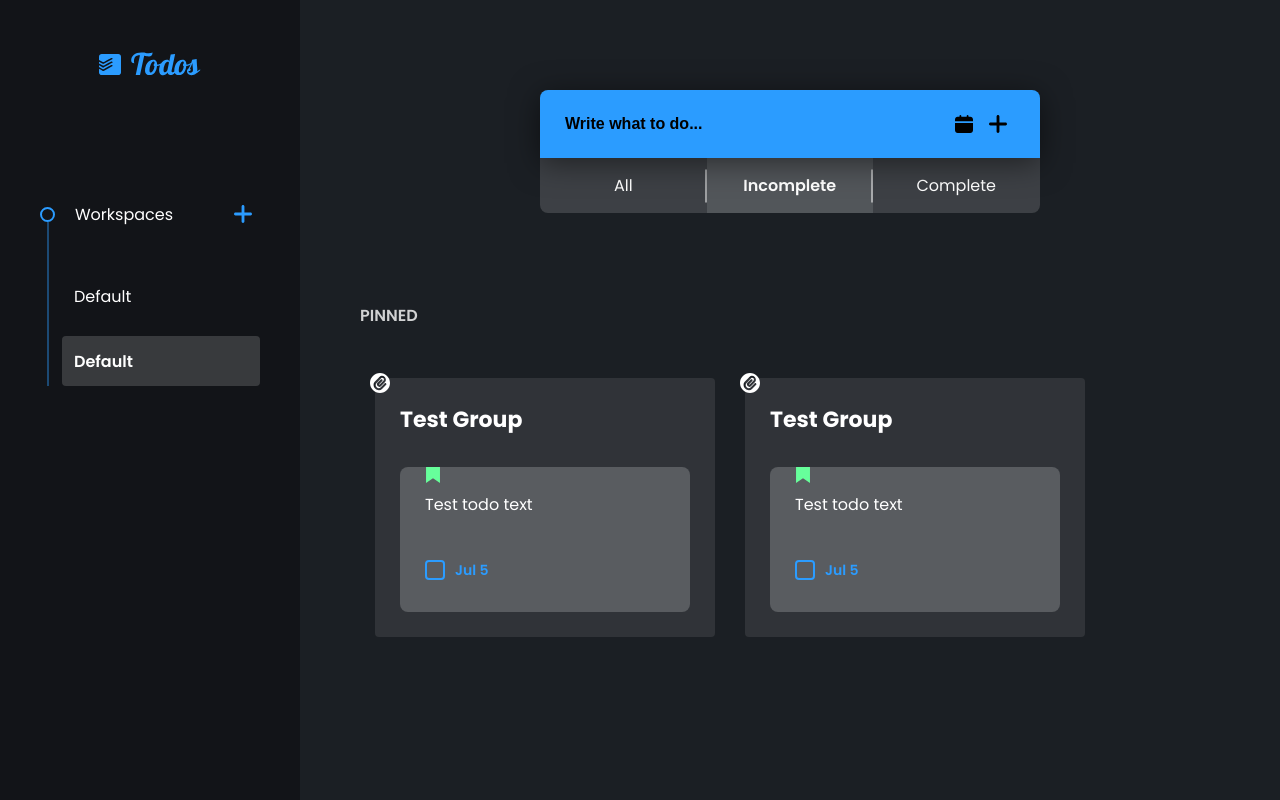
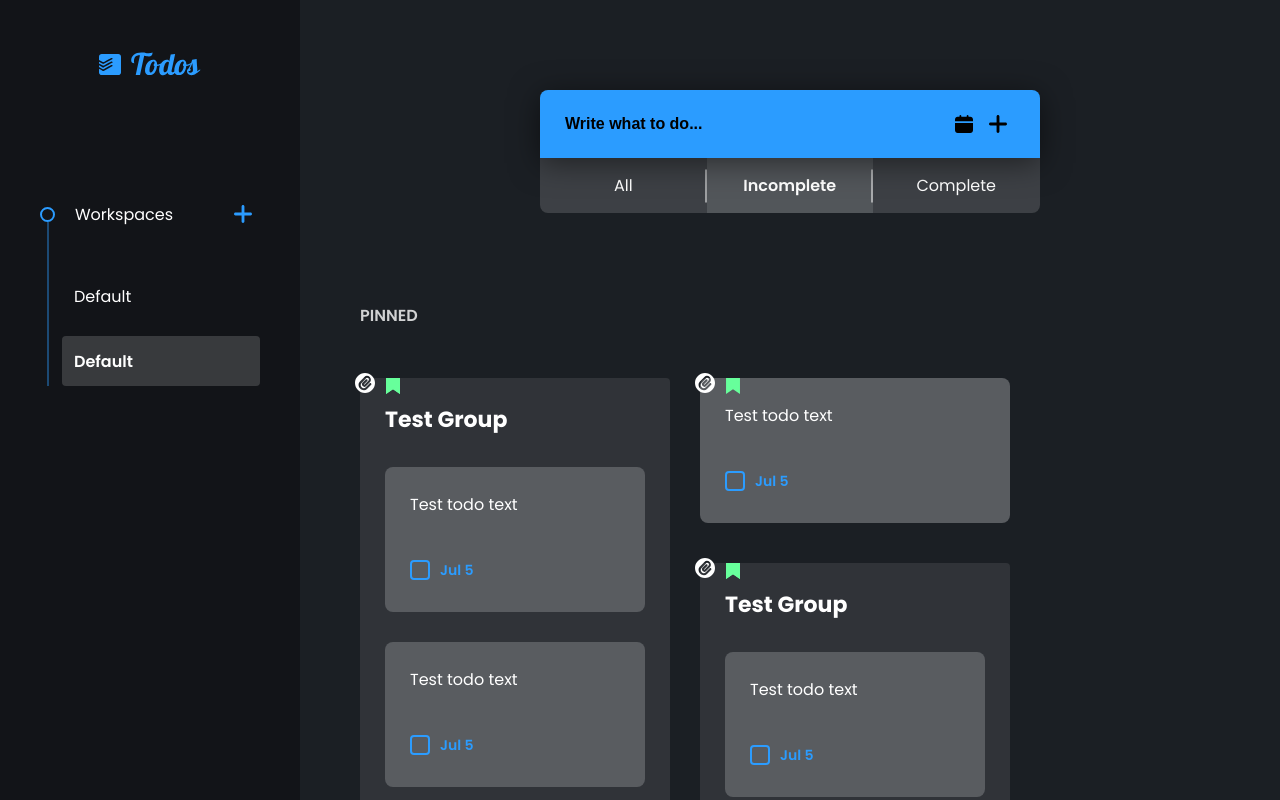
Before and after one commit to DevanshKaushik/todo-app, a React (Create React App) app: page / in a window 1280 px wide. Shown: the top 800 px of the page. Built offline with nearby package versions, Linux system fonts and the light colour scheme.

Commit message:
feat(todoareas): add layout system for todos and todo groups

```diff
--- a/src/Components/TodoAreas/index.tsx
+++ b/src/Components/TodoAreas/index.tsx
@@ -1,11 +1,12 @@
-import React, { FunctionComponent, useEffect, useMemo, useState } from "react"
-import { TodoAreasColumn, TodoAreasTitle, StyledTodoAreas } from "./styles"
+import React, { createRef, FunctionComponent, useEffect, useState } from "react"
+import { TodoAreasTitle, StyledTodoAreas, TodosContainer } from "./styles"
 
 import { v4 as uuid } from "uuid"
 import { TodoGroup } from "../../core-ui"
 import Todo from "../../core-ui/Todo"
 import { useResizeObserver } from "../../hooks/useResizeObserver"
 import { LabelIds } from "../../constants/labels"
+import setTodosPosition from "../../helpers/setTodosPosition"
 
 export enum TodoAreasCategory {
   PINNED = "PINNED",
@@ -19,20 +20,55 @@ type Props = {
   rowGap: number
 }
 
-const createColumnsWithTodos = (
-  columnCount: number,
-  columnWidth: number,
-  columnGap: number,
-  rowGap: number
-) => {
-  return [...Array(columnCount)].map(() => (
-    <TodoAreasColumn
-      columnWidth={columnWidth}
-      columnGap={columnGap}
-      rowGap={rowGap}
-    >
+const TodoAreas: FunctionComponent<Props> = (props) => {
+  // Setting up column count based on the available space
+  const [columnCount, setColumnCount] = useState<number>(1)
+  const { width: containerWidth, ref } = useResizeObserver<HTMLDivElement>()
+
+  useEffect(() => {
+    const newColumnCount = Math.floor(containerWidth / props.columnWidth)
+    setColumnCount(newColumnCount)
+  }, [containerWidth, props.columnWidth])
+
+  // Positioning all the todos inside the todos container
+  const todosContainerRef = createRef<HTMLDivElement>()
+  useEffect(() => {
+    if (!todosContainerRef.current) return
+    const { current: todosContainer } = todosContainerRef
+
+    setTodosPosition(
+      todosContainer,
+      columnCount,
+      props.rowGap,
+      props.columnWidth
+    )
+  }, [columnCount, props.columnWidth, props.rowGap])
+
+  const todo = (
+    <Todo
+      todo={{
+        id: uuid(),
+        text: "Test todo text",
+        deadlineDate: new Date(),
+        labelId: LabelIds.GREEN,
+        isComplete: false,
+        isPinned: true,
+        isGrouped: false,
+      }}
+      width={props.columnWidth - props.columnGap}
+      onComplete={() => {}}
+      onDelete={() => {}}
+      onPin={() => {}}
+      onUnpin={() => {}}
+      onCopy={() => {}}
+      onLabelChange={() => {}}
+    />
+  )
+
+  const todoGroup1 = (
     <TodoGroup
       todoGroup={{ id: uuid(), name: "Test Group", isPinned: true }}
+      width={props.columnWidth - props.columnGap}
       onPin={() => {}}
       onUnpin={() => {}}
       onDelete={() => {}}
@@ -49,6 +85,7 @@ const createColumnsWithTodos = (
           isPinned: true,
           isGrouped: false,
         }}
+        width={props.columnWidth - props.columnGap}
         onComplete={() => {}}
         onDelete={() => {}}
         onPin={() => {}}
@@ -57,40 +94,77 @@ const createColumnsWithTodos = (
         onLabelChange={() => {}}
       />
     </TodoGroup>
-    </TodoAreasColumn>
-  ))
-}
-
-const TodoAreas: FunctionComponent<Props> = (props) => {
-  // Setting up column count based on the available space
-  const [columnCount, setColumnCount] = useState<number>(1)
-  const { width: containerWidth, ref } = useResizeObserver<HTMLDivElement>()
-  useEffect(() => {
-    const bufferWidth = 10
-    const finalColumnWidth = props.columnWidth + props.columnGap
-    const newColumnCount = Math.max(
-      Math.floor((containerWidth - bufferWidth) / finalColumnWidth),
-      1
   )
 
-    setColumnCount(newColumnCount)
-  }, [columnCount, containerWidth, props.columnGap, props.columnWidth])
-
-  // Using memoization to create todo columns
-  // Changes when column count changes
-  const todoColumns = useMemo(() => {
-    return createColumnsWithTodos(
-      columnCount,
-      props.columnWidth,
-      props.columnGap,
-      props.rowGap
+  const todoGroup2 = (
+    <TodoGroup
+      todoGroup={{ id: uuid(), name: "Test Group", isPinned: true }}
+      width={props.columnWidth - props.columnGap}
+      onPin={() => {}}
+      onUnpin={() => {}}
+      onDelete={() => {}}
+      onUngroup={() => {}}
+      onCopy={() => {}}
+    >
+      <Todo
+        todo={{
+          id: uuid(),
+          text: "Test todo text",
+          deadlineDate: new Date(),
+          labelId: LabelIds.GREEN,
+          isComplete: false,
+          isPinned: true,
+          isGrouped: false,
+        }}
+        width={props.columnWidth - props.columnGap}
+        onComplete={() => {}}
+        onDelete={() => {}}
+        onPin={() => {}}
+        onUnpin={() => {}}
+        onCopy={() => {}}
+        onLabelChange={() => {}}
+      />
+      <Todo
+        todo={{
+          id: uuid(),
+          text: "Test todo text",
+          deadlineDate: new Date(),
+          labelId: LabelIds.GREEN,
+          isComplete: false,
+          isPinned: true,
+          isGrouped: false,
+        }}
+        width={props.columnWidth - props.columnGap}
+        onComplete={() => {}}
+        onDelete={() => {}}
+        onPin={() => {}}
+        onUnpin={() => {}}
+        onCopy={() => {}}
+        onLabelChange={() => {}}
+      />
+    </TodoGroup>
   )
-  }, [columnCount, props.columnGap, props.columnWidth, props.rowGap])
 
   return (
     <StyledTodoAreas ref={ref}>
+      {React.useMemo(() => {
+        return (
+          <>
             <TodoAreasTitle>{props.category}</TodoAreasTitle>
-      <div>{todoColumns}</div>
+            <TodosContainer ref={todosContainerRef}>
+              {/* For testing the layout */}
+              {todoGroup1}
+              {todo}
+              {todo}
+              {todo}
+              {todoGroup2}
+              {todo}
+              {todo}
+              {todoGroup2}
+            </TodosContainer>
+          </>
+        )
+      }, [props.columnGap, props.columnWidth, columnCount])}
     </StyledTodoAreas>
   )
 }
--- a/src/Components/TodoAreas/styles.ts
+++ b/src/Components/TodoAreas/styles.ts
@@ -7,6 +7,7 @@ type TodoAreasColumnProps = {
 }
 
 export const StyledTodoAreas = styled.div`
+  position: relative;
   margin-bottom: 9rem;
   width: 100%;
 `
@@ -26,3 +27,7 @@ export const TodoAreasColumn = styled.div<TodoAreasColumnProps>`
   width: ${(props) => props.columnWidth}px;
   margin: 0 calc(${(props) => props.columnGap}px / 2);
 `
+
+export const TodosContainer = styled.div`
+  position: relative;
+`
--- a/src/core-ui/Todo/index.tsx
+++ b/src/core-ui/Todo/index.tsx
@@ -18,6 +18,7 @@ import {
 
 type Props = {
   todo: ITodo
+  width: number
   onComplete: () => void
   onDelete: () => void
   onPin: () => void
@@ -65,6 +66,7 @@ const Todo: FunctionComponent<Props> = (props) => {
 
   return (
     <StyledTodo
+      width={props.width}
       isComplete={props.todo.isComplete}
       isGrouped={props.todo.isGrouped}
     >
--- a/src/core-ui/Todo/styles.ts
+++ b/src/core-ui/Todo/styles.ts
@@ -2,13 +2,17 @@ import styled from "styled-components"
 import { borderRadius, colors, paddings } from "../../constants/styles"
 
 type StyledTodoProps = {
+  width: number
   isComplete: boolean
   isGrouped: boolean
   labelColor?: string
 }
 
 export const StyledTodo = styled.div<StyledTodoProps>`
-  position: relative;
+  position: ${(props) => (props.isGrouped ? "" : "absolute")};
+  width: ${(props) => (props.isGrouped ? "" : props.width + "px")};
+  top: 0;
+  left: 0;
   padding: ${paddings.defaultPadding};
   border-radius: ${borderRadius.largeBorderRadius};
   height: fit-content;
--- a/src/core-ui/TodoGroup/index.tsx
+++ b/src/core-ui/TodoGroup/index.tsx
@@ -6,6 +6,7 @@ import { StyledTodoGroup, TodoGroupTitle } from "./styles"
 
 type Props = {
   todoGroup: ITodoGroup
+  width: number
   children?: React.ReactNode
   onPin: () => void
   onUnpin: () => void
@@ -40,7 +41,7 @@ const TodoGroup: FunctionComponent<Props> = (props) => {
   const { menuButtonClickHandler } = useMenuButton(menuItems)
 
   return (
-    <StyledTodoGroup>
+    <StyledTodoGroup width={props.width}>
       {/* Adding pin icon if the todo group is pinned */}
       {props.todoGroup.isPinned && (
         <IconButton
--- a/src/core-ui/TodoGroup/styles.ts
+++ b/src/core-ui/TodoGroup/styles.ts
@@ -1,8 +1,15 @@
 import styled from "styled-components"
 import { borderRadius, colors, paddings } from "../../constants/styles"
 
-export const StyledTodoGroup = styled.div`
-  position: relative;
+type StyledTodoGroupProps = {
+  width: number
+}
+
+export const StyledTodoGroup = styled.div<StyledTodoGroupProps>`
+  position: absolute;
+  top: 0;
+  left: 0;
+  width: ${(props) => props.width}px;
   padding: ${paddings.defaultPadding};
   background-color: ${colors.todoGroupColor};
   border-radius: ${borderRadius.defaultBorderRadius};
--- /dev/null
+++ b/src/helpers/setTodosPosition.ts
@@ -0,0 +1,78 @@
+type TodoWithPosY = {
+  element: HTMLElement
+  posY: number
+}
+
+type ColumnWithHeight = {
+  todos: TodoWithPosY[]
+  height: number
+}
+
+const setTodosPosition = (
+  todosContainer: HTMLDivElement,
+  columnCount: number,
+  rowGap: number,
+  columnWidth: number
+) => {
+  if (!todosContainer.children || todosContainer.children.length === 0) return
+  const todos = Array.from(
+    todosContainer.children as HTMLCollectionOf<HTMLElement>
+  )
+
+  const columns: ColumnWithHeight[] = Array(columnCount)
+
+  todos.forEach((todo) => {
+    // Popping the last column from the columns array
+    // and grabbing the todos stored in it
+    const lastColumnTodos = columns.pop()?.todos || []
+
+    // Adding new column with the todo in the columns array
+    const newColumn: ColumnWithHeight = {
+      todos: [{ element: todo, posY: 0 }],
+      height: todo.clientHeight + rowGap,
+    }
+    columns.unshift(newColumn)
+
+    // Adding the todos from the last column to the
+    // the shortest column in the columns array
+    lastColumnTodos.forEach((todo) => {
+      const shortestColumn = columns
+        .slice(0)
+        .sort((a, b) => a.height - b.height)
+        .shift()
+
+      const index = columns.indexOf(shortestColumn || { todos: [], height: 0 })
+      const columnIndex = index === -1 ? 0 : index
+
+      // Updating column values
+      const columnHeight = columns[columnIndex].height
+      const newTodo: TodoWithPosY = {
+        element: todo.element,
+        posY: columnHeight,
+      }
+      columns[columnIndex].todos.push(newTodo)
+      columns[columnIndex].height += todo.element.clientHeight + rowGap
+    })
+  })
+
+  // Updating transform property of todo styles
+  columns.forEach((column, index) => {
+    column.todos.forEach((todo) => {
+      const posX = index * columnWidth
+      const posY = todo.posY
+
+      todo.element.style.transform = `translate(${posX}px, ${posY}px)`
+    })
+  })
+
+  // Setting the container height to be
+  // the max height in columns
+  const containerHeight =
+    columns
+      .slice(0)
+      .sort((a, b) => a.height - b.height)
+      .pop()?.height || 0
+  todosContainer.style.height = containerHeight + "px"
+}
+
+export default setTodosPosition
```
Lines whose indentation alone changed are shown as unchanged.
